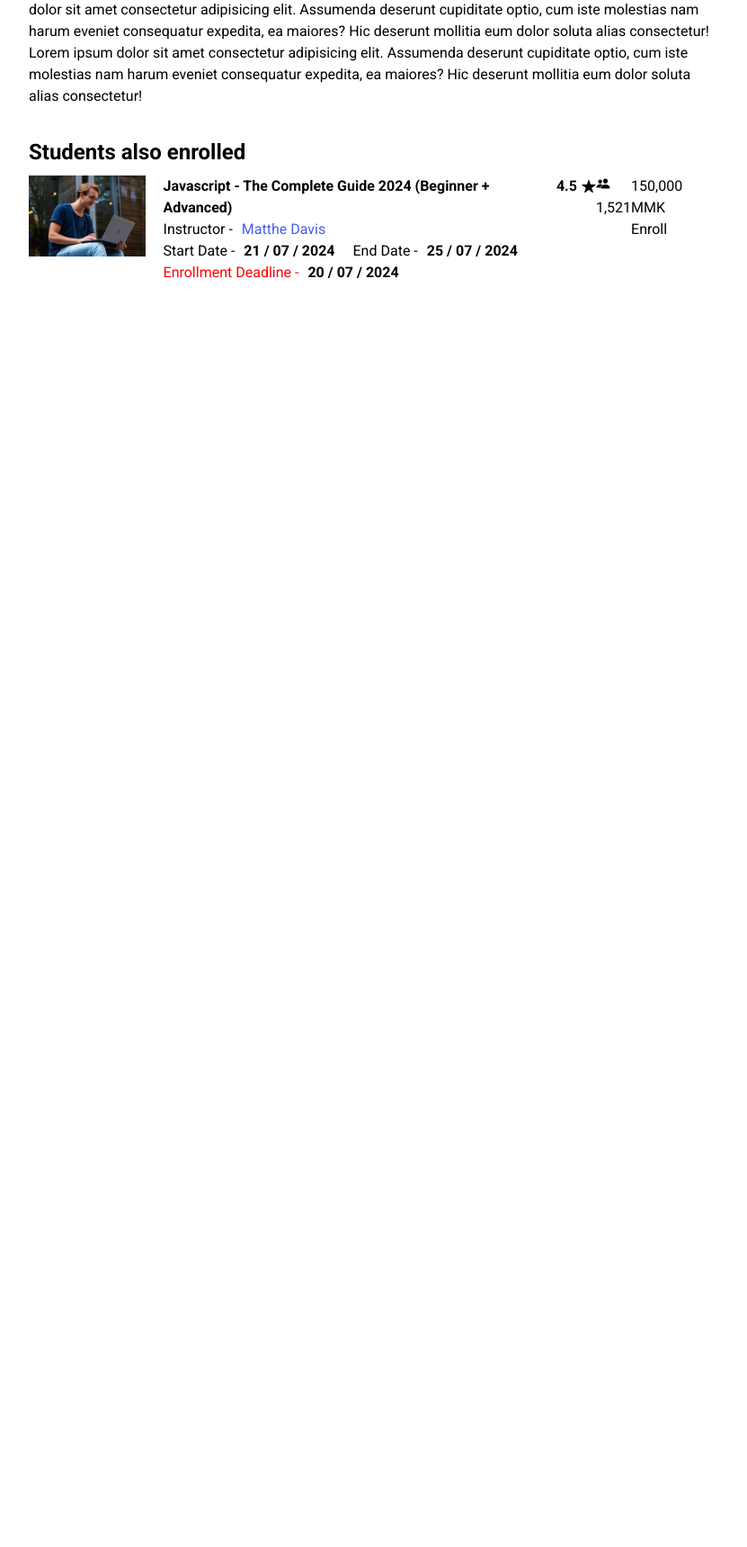
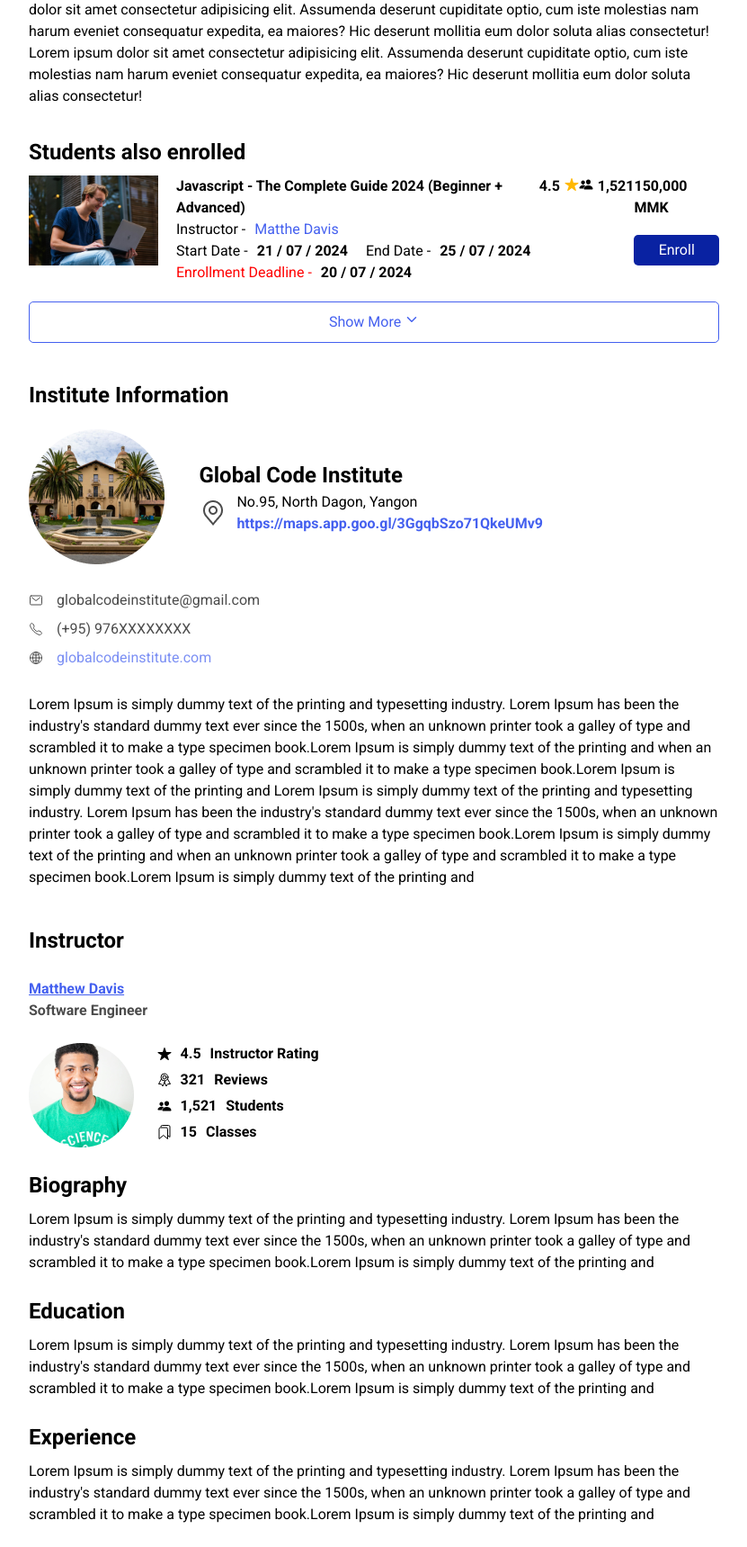
Before and after one commit to ExBrain-B13-Group-1/MEP, a PHP site: page /resources/user-class-details.html in a window 1280 px wide. Shown: the part 936-2655 px from the top of the page at 90% size, without its empty margins (224-1055 px from the left). Before the commit the page ends 1245 px from the top, so only its background shows below. Run offline with PHP 8.4, Linux system fonts and the light colour scheme; style sheets or scripts are compiled from the project's sources.

Commit message:
latest update

```diff
--- a/User/View/resources/css/homepage.css
+++ b/User/View/resources/css/homepage.css
@@ -662,8 +662,7 @@ table {
 }
 
 .btn{
-  border: 1px solid;
-  border-color: var(--primary-color);
+  border: 1px solid var(--primary-color);
   padding: 10px;
   padding-left: 20px;
   padding-right: 20px;
--- a/User/View/resources/css/user-class-details.css
+++ b/User/View/resources/css/user-class-details.css
@@ -1,36 +1,41 @@
-*{
+* {
     margin: 0;
     font-family: roboto;
 }
 
-.details-container{
+.details-container {
     display: flex;
     justify-content: center;
-    background: linear-gradient(to right, #000000, #666666 );
+    background: linear-gradient(to right, #000000, #666666);
 }
-.class-details-main{
+
+.class-details-main {
     margin-top: 5vh;
     margin-bottom: 5vh;
     width: 60%;
 }
-.page-navigation{
+
+.page-navigation {
     margin-top: 3vh;
     opacity: 0.5;
     display: flex;
-    color: #97A8FF;
+    color: #97a8ff;
 }
-.main-container{
+
+.main-container {
     margin-top: 4vh;
     display: flex;
     justify-content: space-between;
-    align-items: stretch;
+    flex-wrap: wrap;
 }
-.left-details-container{
+
+.left-details-container {
     width: 30%;
     flex-grow: 1;
     margin-right: 30px;
 }
-.left-details-container img{
+
+.left-details-container img {
     border-top-left-radius: 5px;
     border-top-right-radius: 5px;
     width: 100%;
@@ -38,7 +43,8 @@
     height: auto;
     flex-grow: 1;
 }
-.details-text{
+
+.details-text {
     border-bottom-left-radius: 5px;
     border-bottom-right-radius: 5px;
     height: 5vh;
@@ -47,12 +53,14 @@
     align-items: center;
     background-color: white;
 }
-.details-fee{
+
+.details-fee {
     font-weight: bold;
     font-size: 0.8em;
     margin-left: 2vh;
 }
-.image-enroll-btn{
+
+.image-enroll-btn {
     color: var(--primary-bg-color);
     border: none;
     border-radius: 5px;
@@ -62,12 +70,12 @@
     padding-right: 15px;
     padding-left: 15px;
     margin-right: 2vh;
-    background-color: #0922A2;
+    background-color: #0922a2;
 }
 
 /* end of left details container */
 /* start of right details container */
-.right-details-container{
+.right-details-container {
     position: relative;
     display: flex;
     flex-direction: column;
@@ -77,161 +85,354 @@
     width: 63%;
     flex-grow: 1;
 }
-.details-title{
+
+.details-title {
     font-size: 2em;
     font-weight: bold;
     margin-bottom: 10px;
 }
-.details-body-text{
+
+.details-body-text {
     font-size: 1em;
     margin-bottom: 10px;
 }
-.institute{
+
+.institute {
     margin-bottom: 5px;
 }
-.institute-link{
-    color: #97A8FF;
+
+.institute-link {
+    color: #97a8ff;
     text-decoration: underline;
 }
-.rating{
-    color: #FFB800;
+
+.rating {
+    color: #ffb800;
     display: flex;
     margin-bottom: 10px;
 }
-.star-icons{
+
+.star-icons {
     margin-left: 5px;
     margin-right: 5px;
 }
-.total-ratings{
-    color: #97A8FF;
+
+.total-ratings {
+    color: #97a8ff;
     margin-right: 5px;
 }
-.student-enrolled{
+
+.student-enrolled {
     color: white;
 }
-.instructor{
+
+.instructor {
     margin-bottom: 5px;
 }
-.instructor-link{
-    color: #97A8FF;
+
+.instructor-link {
+    color: #97a8ff;
     text-decoration: underline;
 }
-.start-date-container,.end-date-container{
+
+.start-date-container,
+.end-date-container {
     display: flex;
     flex-direction: row;
     margin-bottom: 5px;
 }
-.start-date-value,.end-date-value{
+
+.start-date-value,
+.end-date-value {
     margin-left: 5px;
 }
-.end-date-container{
+
+.end-date-container {
     margin-bottom: 15px;
 }
-.deadline-container{
+
+.deadline-container {
     display: flex;
 }
-.deadline-header{
-    color: #97A8FF;
+
+.deadline-header {
+    color: #97a8ff;
 }
-.deadline{
+
+.deadline {
     margin-left: 5px;
 }
-.coupon-container{
+
+.coupon-container {
     margin-top: 15px;
     display: flex;
     width: 345px;
     height: 40.07px;
 }
-.coupon-code{
+
+.coupon-code {
     background-color: transparent;
     border: 1px solid white;
     border-right: 0;
     text-indent: 10px;
     width: 70%;
 }
-.apply-coupon{
+
+.apply-coupon {
     background-color: var(--primary-color);
     width: 30%;
 }
+
 /* end of right-details container */
 /* Start of Description-container */
-.middle-container{
+.middle-container {
     display: flex;
     justify-content: center;
 }
-.description-header{
+
+.description-header {
     font-size: 1.5em;
     font-weight: bold;
     margin-bottom: 1vh;
 }
-.description-container{
+
+.description-container {
     margin-top: 2vh;
     width: 60%;
 }
+
 /* End of Description container */
 /* Start of Enrolled Classes */
-.enrolled-classes{
+.enrolled-classes {
     display: flex;
     justify-content: center;
 }
-.enrolled-classes-container{
+
+.enrolled-classes-container {
     margin-top: 4vh;
     width: 60%;
 }
-.enrolled-header{
+
+.enrolled-header {
     font-size: 1.5em;
     font-weight: bold;
     margin-bottom: 1vh;
 }
-.enrolled-classes-details{
+
+.enrolled-classes-details {
+    position: relative;
     display: flex;
-    height: 150px;
+    height: 100px;
     justify-content: space-between;
 }
-.enrolled-classes-details-duration{
+
+.enrolled-classes-details-duration {
     display: flex;
     gap: 20px;
 }
-.enrolled-classes-image-container{
+
+.enrolled-classes-image-container {
     display: flex;
     gap: 20px;
 }
-.enrolled-classes-image-container img{
-    height: 60%;
+
+.enrolled-classes-image-container img {
+    height: 100%;
 }
-.enrolled-classes-text{
+
+.enrolled-classes-text {
     display: flex;
     flex-direction: column;
 }
-.enrolled-classes-details-instructor,.enrolled-classes-details-start-date,.enrolled-classes-details-end-date{
+
+.enrolled-classes-details-instructor,
+.enrolled-classes-details-start-date,
+.enrolled-classes-details-end-date {
     display: flex;
     flex-direction: row;
     gap: 10px;
 }
-.enrolled-classes-details-header{
+
+.enrolled-classes-details-header {
     font-weight: bold;
 }
-.enrolled-classes-details-instructor-name{
+
+.enrolled-classes-details-instructor-name {
     color: var(--primary-color);
 }
-.enrolled-classes-details-start-date-value,.enrolled-classes-details-end-date-value,.enrolled-classes-details-deadline-value{
+
+.enrolled-classes-details-start-date-value,
+.enrolled-classes-details-end-date-value,
+.enrolled-classes-details-deadline-value {
     font-weight: bold;
 }
-.enrollment-deadline{
-    color: #FF0000;
+
+.enrollment-deadline {
+    color: #ff0000;
 }
-.enrolled-classes-details-deadline{
+
+.enrolled-classes-details-deadline {
     display: flex;
     flex-direction: row;
     gap: 10px;
 }
-.rating-wrapper{
+
+.enrolled-classes-rating {
     font-weight: bold;
     display: flex;
     gap: 5px;
+    justify-content: center;
+}
+
+.enrolled-star {
+    padding-top: 2px;
+    color: #ffb800;
+}
+
+.enrolled-student-count {
+    display: flex;
+    gap: 5px;
+    font-weight: bold;
+}
+
+.enrolled-count {
+    padding-top: 2px;
+}
+
+.enrolled-details-fee {
+    display: flex;
+    flex-direction: column;
+    justify-content: space-between;
+}
+
+.enrolled-details-fee-value {
+    font-size: 1em;
+    font-weight: bold;
+}
+
+.enrolled-details-btn {
+    width: 100%;
+    border: none;
+    border-radius: 5px;
+    padding: 5px;
+    color: white;
+    background-color: #0922a2;
+}
+.enrolled-show-more{
+    display: flex;
+    flex-direction: row;
     align-items: center;
     justify-content: center;
+    margin-top: 5vh;
+    margin-bottom: 5vh;
+    padding: 10px;
+    border-radius: 5px;
+    color: var(--primary-color);
+    border: 1px solid var(--primary-color);
 }
-.enrolled-star{
-    color: ;
+.enrolled-show-more:hover{
+    cursor: pointer;
+    background-color: var(--primary-color);
+    color: white;
 }
+/* End of Enrolled Classes */
+/* Start of Institute Informations */
+.institute-information-section{
+    margin: auto;
+    width: 60%;
+}
+.institute-information-header{
+    font-size: 1.5em;
+    font-weight: bold;
+    margin-bottom: 20px;
+}
+.institute-information-details{
+    display: flex;
+    align-items: center;
+    gap: 3vw;
+    margin-bottom: 3vh;
+}
+.institute-name{
+    font-size: 1.5em;
+    font-weight: bold;
+}
+.institute-location{
+    display: flex;
+    align-items: center;
+    gap: 10px;
+}
+.institute-location-google-maps{
+    font-weight: bold;
+    color: var(--primary-color);
+}
+.institute-information-contacts{
+    display: flex;
+    flex-direction: column;
+    line-height: 2em;
+    margin-bottom: 3vh;
+}
+.institute-info-rows{
+    opacity: 0.7;
+    display: flex;
+    flex-direction: row;
+    align-items: center;
+    gap: 15px;
+}
+.institute-information-contacts-website-value{
+    color: var(--primary-color);
+}
+.institute-information-description{
+    margin-bottom: 5vh;
+}
+/* End of Institute Informations */
+/* Start of Instructor Informations */
+.instructor-information-section{
+    width: 60%;
+    margin: auto;
+}
+.instructor-information-header{
+    font-weight: bold;
+    font-size: 1.5em;
+    margin-bottom: 3vh;
+}
+.instructor-information-details-header{
+    font-size: 1em;
+    font-weight: bold;
+    color: var(--primary-color);
+    text-decoration: underline;
+}
+.occupation{
+    font-weight: bold;
+    opacity: 0.7;
+    margin-bottom: 3vh;
+}
+.instructor-information-details-inner-container{
+    display: flex;
+    flex-direction: row;
+    font-weight: bold;
+    gap: 2vw;
+    margin-bottom: 3vh;
+}
+.instructor-information-details-inner-container-right-container{
+    display: flex;
+    flex-direction: column;
+}
+.instructor-info-rows,.instructor-inner-info-rows{
+    display: flex;
+    flex-direction: row;
+    gap: 10px;
+}
+.instructor-info-rows{
+    display: flex;
+    align-items: center;
+    margin-bottom: 5px;
+}
+.instructor-info-header{
+    font-size: 1.5em;
+    font-weight: bold;
+    margin-bottom: 1vh;
+}
+.instructor-info-description{
+    margin-bottom: 3vh;
+}
+/* End of Instructor Informations */
--- a/User/View/resources/user-class-details.html
+++ b/User/View/resources/user-class-details.html
@@ -241,13 +241,11 @@
                     </div>
                 </div>
                 <div class="enrolled-classes-rating">
-                    <div class="rating-wrapper">
                         <div class="enrolled-classes-rating-value">4.5</div>
                         <ion-icon name="star" class="enrolled-star"></ion-icon>
-                    </div>
                 </div>
                 <div class="enrolled-student-count">
-                    <ion-icon name="people"></ion-icon>
+                    <ion-icon name="people" class="enrolled-count"></ion-icon>
                     <div class="enrolled-student-count-value">1,521</div>
                 </div>
                 <div class="enrolled-details-fee">
@@ -255,6 +253,100 @@
                     <button class="enrolled-details-btn">Enroll</button>
                 </div>
             </div>
+            <div class="enrolled-show-more">
+                <button class="show-more">Show More <ion-icon name="chevron-down-outline" class="show-more-drop-down-icon"></ion-icon></button>
+            </div>
+        </div>
+    </div>
+    <div class="institute-information-section">
+        <div class="institute-information-header">
+            Institute Information
+        </div>
+        <div class="institute-information-details">
+            <img src="../resources/img/Institute.png" alt="">
+            <div class="institute-right-container">
+                <div class="institute-name">Global Code Institute</div>
+                <div class="institute-location">
+                    <img src="../resources/img/location-icon.png" alt="">
+                    <div class="institute-location-details">
+                        <p class="institute-location-text">No.95, North Dagon, Yangon</p>
+                        <a href="" class="institute-location-google-maps">https://maps.app.goo.gl/3GgqbSzo71QkeUMv9</a>
+                    </div>
+                </div>
+            </div>
+        </div>
+        <div class="institute-information-contacts">
+            <div class="institute-information-contacts-email institute-info-rows">
+                <ion-icon name="mail-outline"></ion-icon>
+                <p class="institute-information-contacts-email-value">globalcodeinstitute@gmail.com</p>
+            </div>
+            <div class="institute-information-contacts-phone institute-info-rows">
+                <ion-icon name="call-outline"></ion-icon>
+                <p class="institute-information-contacts-phone-value">(+95) 976XXXXXXXX</p>
+            </div>
+            <div class="institute-information-contacts-website institute-info-rows">
+                <ion-icon name="globe-outline"></ion-icon>
+                <a href="" class="institute-information-contacts-website-value">globalcodeinstitute.com</a>
+            </div>
+        </div>
+        <div class="institute-information-description">
+            Lorem Ipsum is simply dummy text of the printing and typesetting industry. Lorem Ipsum has been the industry's standard dummy text ever since the 1500s, when an unknown printer took a galley of type and scrambled it to make a type specimen book.Lorem Ipsum is simply dummy text of the printing and when an unknown printer took a galley of type and scrambled it to make a type specimen book.Lorem Ipsum is simply dummy text of the printing and Lorem Ipsum is simply dummy text of the printing and typesetting industry. Lorem Ipsum has been the industry's standard dummy text ever since the 1500s, when an unknown printer took a galley of type and scrambled it to make a type specimen book.Lorem Ipsum is simply dummy text of the printing and when an unknown printer took a galley of type and scrambled it to make a type specimen book.Lorem Ipsum is simply dummy text of the printing and
+        </div>
+    </div>
+    <div class="instructor-information-section">
+        <div class="instructor-information-header">
+            Instructor
+        </div>
+        <div class="instructor-information-details">
+            <a href="" class="instructor-information-details-header">
+                Matthew Davis
+            </a>
+            <div class="occupation">Software Engineer</div>
+            <div class="instructor-information-details-inner-container">
+                <img src="../resources/img/instructor.png" alt="">
+                <div class="instructor-information-details-inner-container-right-container">
+                    <div class="instructor-information-rating instructor-info-rows">
+                        <ion-icon name="star" class="instructor-star"></ion-icon>
+                        <div class="instructor-rating instructor-inner-info-rows">
+                            <div class="instructor-rating-value">4.5</div>
+                            Instructor Rating
+                        </div>
+                    </div>
+                    <div class="instructor-information-reviews instructor-info-rows">
+                        <ion-icon name="ribbon-outline"></ion-icon>
+                        <div class="instructor-review instructor-inner-info-rows">
+                            <div class="instructor-review-value">321</div>
+                            Reviews
+                        </div>
+                    </div>
+                    <div class="instructor-information-students instructor-info-rows">
+                        <ion-icon name="people" class="instructor-student-count-icon"></ion-icon>
+                        <div class="instructor-student-count instructor-inner-info-rows">
+                            <div class="instructor-student-count-value">1,521</div>
+                            Students
+                        </div>
+                    </div>
+                    <div class="instructor-information-classes instructor-info-rows">
+                        <ion-icon name="bookmarks-outline"></ion-icon>
+                        <div class="instructor-classes instructor-inner-info-rows">
+                            <div class="instructor-classes-value">15</div>
+                            Classes
+                        </div>
+                    </div>
+                </div>
+            </div>
+            <div class="instructor-information-biography">
+                <div class="instructor-information-biography-header instructor-info-header">Biography</div>
+                <div class="instructor-information-biography-description instructor-info-description">Lorem Ipsum is simply dummy text of the printing and typesetting industry. Lorem Ipsum has been the industry's standard dummy text ever since the 1500s, when an unknown printer took a galley of type and scrambled it to make a type specimen book.Lorem Ipsum is simply dummy text of the printing and </div>
+            </div>
+            <div class="instructor-information-education">
+                <div class="instructor-information-education-header instructor-info-header">Education</div>
+                <div class="instructor-information-education-description instructor-info-description">Lorem Ipsum is simply dummy text of the printing and typesetting industry. Lorem Ipsum has been the industry's standard dummy text ever since the 1500s, when an unknown printer took a galley of type and scrambled it to make a type specimen book.Lorem Ipsum is simply dummy text of the printing and </div>
+            </div>
+            <div class="instructor-information-experience">
+                <div class="instructor-information-experience-header instructor-info-header">Experience</div>
+                <div class="instructor-information-experience-description instructor-info-description">Lorem Ipsum is simply dummy text of the printing and typesetting industry. Lorem Ipsum has been the industry's standard dummy text ever since the 1500s, when an unknown printer took a galley of type and scrambled it to make a type specimen book.Lorem Ipsum is simply dummy text of the printing and </div>
+            </div>
         </div>
     </div>
 </body>
```
Also changed, not shown: User/View/resources/img/Institute.png (added), User/View/resources/img/class-icon.png (added), User/View/resources/img/instructor.png (added), User/View/resources/img/location-icon.png (added), User/View/resources/img/review-icon.png (added).
